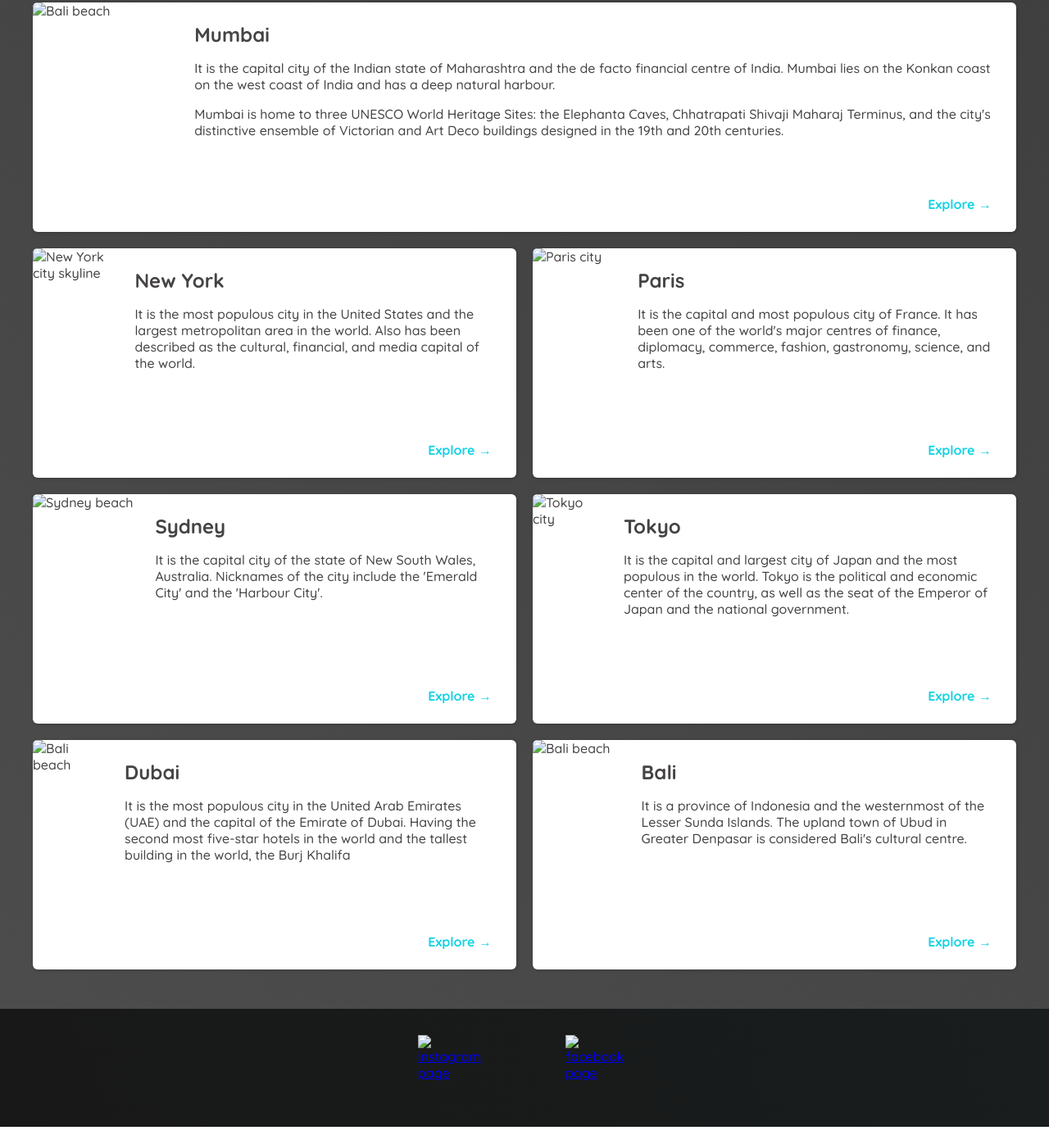
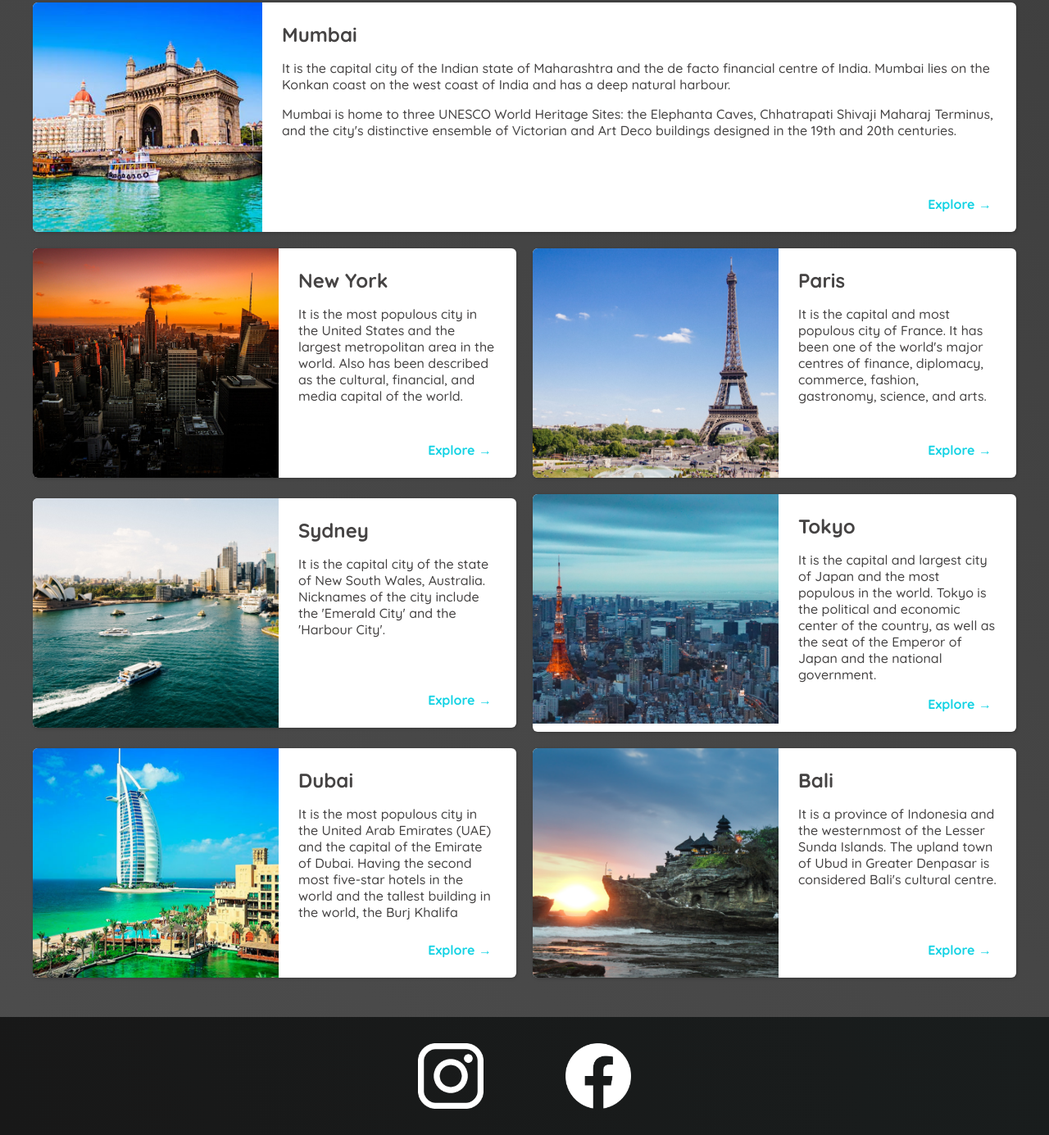
Before and after one commit to Sravya6991/travel-page-responsive, a plain HTML site: page places.html in a window 1280 px wide. Shown: the part 977-2362 px from the top of the page at 82% size. Drawn offline with Linux system fonts and the light colour scheme; the site is published under a folder, as on GitHub Pages, so addresses that start at the root find nothing.

Commit message:
update places.html

```diff
--- a/places.html
+++ b/places.html
@@ -50,7 +50,7 @@
     <main>
         <ul>
             <li> <!-- Barcelona -->
-                <img src="/images/places/barcelona.jpg" alt="Barcelona stadium in winter">
+                <img src="./images/places/barcelona.jpg" alt="Barcelona stadium in winter">
                 <div class="item-content">
                     <div>
                         <h2>Barcelona</h2>
@@ -68,7 +68,7 @@
             </li>
 
             <li><!--Hawaii-->
-                <img src="/images/places/hawaii.jpg" alt="Hawaii Beach">
+                <img src="./images/places/hawaii.jpg" alt="Hawaii Beach">
                 <div class="item-content">
                     <div>
                         <h2>Hawaii</h2>
@@ -85,7 +85,7 @@
             </li>
 
             <li><!-- London -->
-                <img src="/images/places/london.jpg" alt="London city">
+                <img src="./images/places/london.jpg" alt="London city">
                 <div class="item-content">
                     <div>
                         <h2>London</h2>
@@ -107,7 +107,7 @@
             </li>
 
             <li><!-- Miami -->
-                <img src="/images/places/miami.jpg" alt="Miami streets">
+                <img src="./images/places/miami.jpg" alt="Miami streets">
                 <div class="item-content">
                     <div>
                         <h2>Miami</h2>
@@ -124,7 +124,7 @@
             </li>
 
             <li><!-- Munich -->
-                <img src="/images/places/munich.jpg" alt="Munich football stadium">
+                <img src="./images/places/munich.jpg" alt="Munich football stadium">
                 <div class="item-content">
                     <div>
                         <h2>Munich</h2>
@@ -141,7 +141,7 @@
             </li>
 
             <li><!-- india -->
-                <img src="../images/places/mumbai.jpg" alt="Bali beach">
+                <img src="./images/places/mumbai.jpg" alt="Bali beach">
                 <div class="item-content">
                     <div>
                         <h2>Mumbai</h2>
@@ -162,7 +162,7 @@
             </li>
 
             <li><!-- New York -->
-                <img src="/images/places/new-york-city.jpg" alt="New York city skyline">
+                <img src="./images/places/new-york-city.jpg" alt="New York city skyline">
                 <div class="item-content">
                     <div>
                         <h2>New York</h2>
@@ -179,7 +179,7 @@
             </li>
 
             <li><!-- paris -->
-                <img src="/images/places/paris.jpg" alt="Paris city">
+                <img src="./images/places/paris.jpg" alt="Paris city">
                 <div class="item-content">
                     <div>
                         <h2>Paris</h2>
@@ -196,7 +196,7 @@
             </li>
 
             <li><!-- sydney -->
-                <img src="/images/places/sydney.jpg" alt="Sydney beach">
+                <img src="./images/places/sydney.jpg" alt="Sydney beach">
                 <div class="item-content">
                     <div>
                         <h2>Sydney</h2>
@@ -213,7 +213,7 @@
             </li>
 
             <li><!-- tokyo -->
-                <img src="../images/places/tokyo.jpg" alt="Tokyo city">
+                <img src="./images/places/tokyo.jpg" alt="Tokyo city">
                 <div class="item-content">
                     <div>
                         <h2>Tokyo</h2>
@@ -231,7 +231,7 @@
             </li>
 
             <li><!-- Dubai -->
-                <img src="../images/places/dubai.jpg" alt="Bali beach">
+                <img src="./images/places/dubai.jpg" alt="Bali beach">
                 <div class="item-content">
                     <div>
                         <h2>Dubai</h2>
@@ -248,7 +248,7 @@
             </li>
 
             <li><!-- bali -->
-                <img src="/images/places/bali.jpg" alt="Bali beach">
+                <img src="./images/places/bali.jpg" alt="Bali beach">
                 <div class="item-content">
                     <div>
                         <h2>Bali</h2>
@@ -270,12 +270,12 @@
         <ul>
             <li>
                 <a href="https://www.instagram.com" >
-                    <img src="/images/icons/insta.png" alt="instagram page">
+                    <img src="./images/icons/insta.png" alt="instagram page">
                 </a>
             </li>
             <li>
                 <a href="https://www.facebook.com" >
-                    <img src="/images/icons/facebook.png" alt="facebook page">
+                    <img src="./images/icons/facebook.png" alt="facebook page">
                 </a>
             </li>
         </ul>
```
